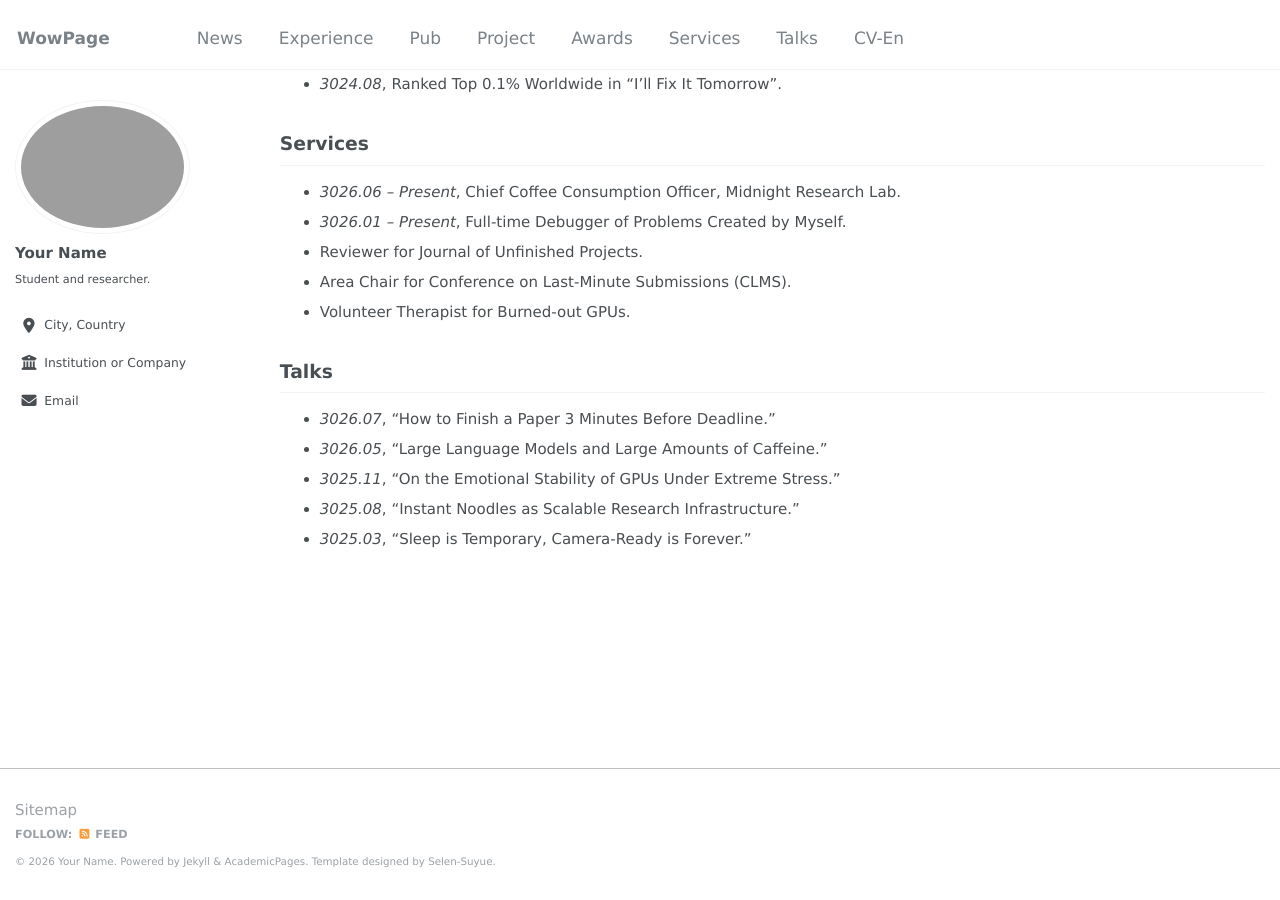
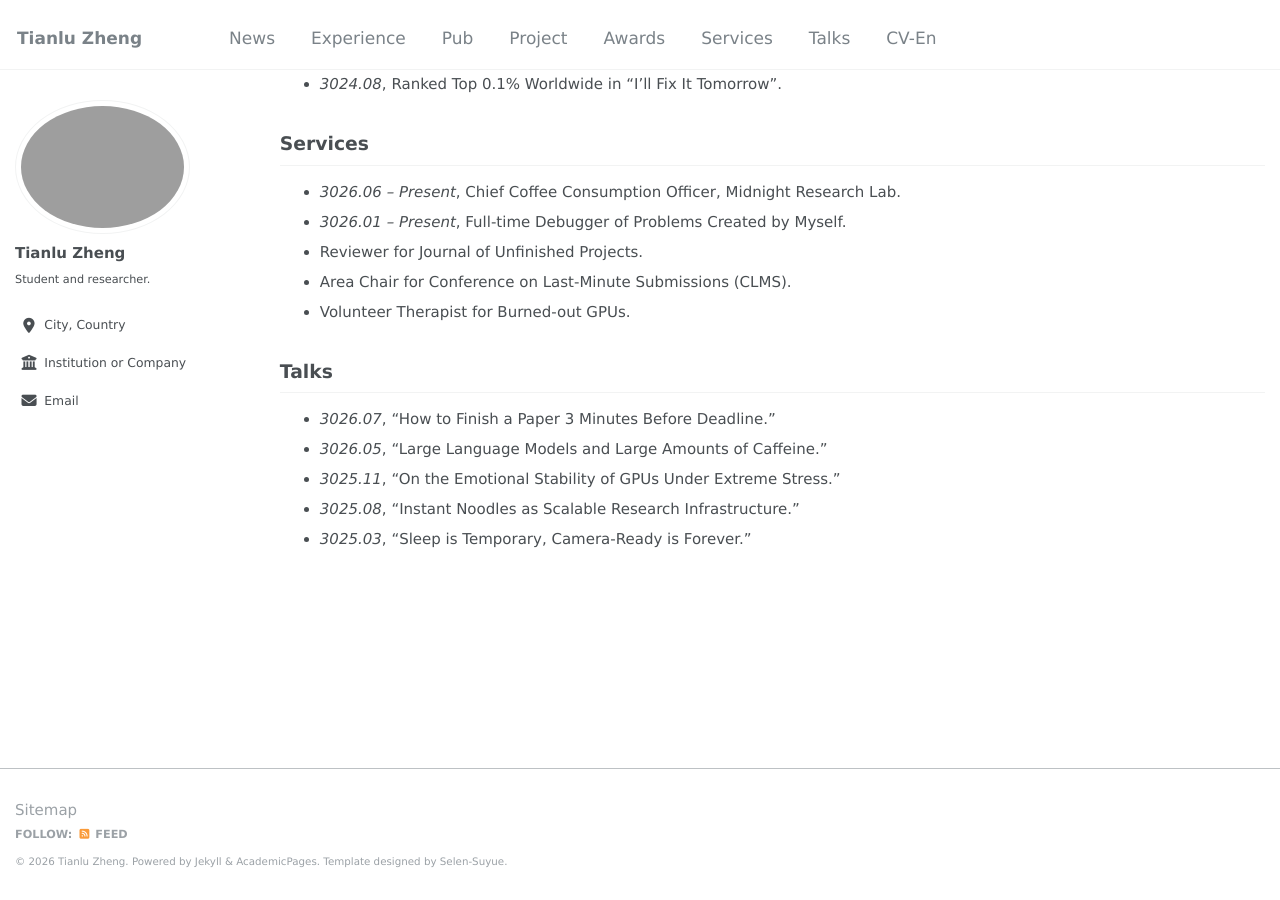
Before and after one commit to xiaolu-luu/LuPage, a Jekyll site: the page built from _pages/about.md, in a window 1280 px wide and 900 px high, scrolled down 2189 px. Built offline with Jekyll 4.4.1, drawn with Linux system fonts in a browser that asks for light colours; some web fonts are replaced; our own code applies the rules of GitHub Pages for plain Markdown files.

Commit message:
Configure Tianlu Zheng GitHub Pages site

```diff
--- a/_config.yml
+++ b/_config.yml
@@ -1,15 +1,15 @@
 locale                   : "en-US"
-title                    : "WowPage"
+title                    : "Tianlu Zheng"
 title_separator          : "-"
-name                     : "Your Name"
+name                     : "Tianlu Zheng"
 description              : &description "A clean academic homepage template."
-url                      : ""
-baseurl                  : ""
-repository               : ""
+url                      : "https://xiaolu-luu.github.io"
+baseurl                  : "/LuPage"
+repository               : "xiaolu-luu/LuPage"
 
 author:
   avatar           : "1.png"
-  name             : "Your Name"
+  name             : "Tianlu Zheng"
   pronouns         :
   bio              : "Student and researcher."
   location         : "City, Country"
```
Also changed, not shown: _pages/about.md (line endings or trailing spaces).
